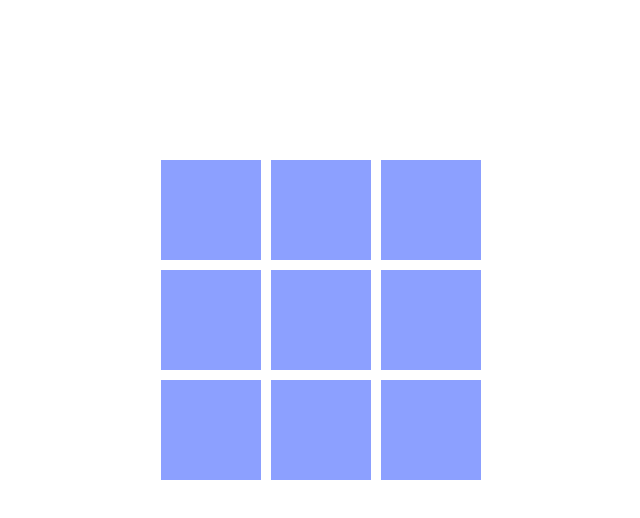
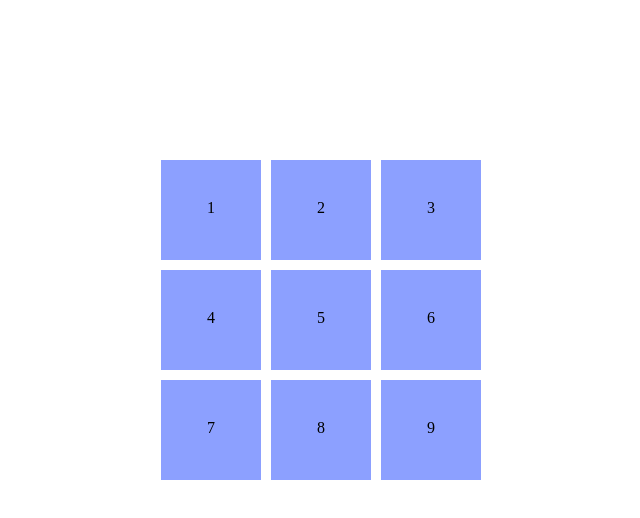
Before and after one commit to Iversen1/Tic-Tac-Toe, a plain HTML site: page index.html in a window 1280 px wide. Shown: the full height of the page, 415-1055 px from the left. Drawn offline with Linux system fonts and the light colour scheme.

Commit message:
added buttons

```diff
--- a/main.js
+++ b/main.js
@@ -1,4 +1,6 @@
 // Start with getting the X and O from the array into the HTML,
+// find each square in the html
+//
 // Module
 const gameBoard = (() => {
     let gameboard = ["O", "X", "0",
@@ -10,24 +12,32 @@ const gameBoard = (() => {
 const Player = (name, points) => {
     const getName = () => name;
     const getPoints = () => points;
+}
 
+const displayController = (() => {
+})
+
+function renderBoard () {
+    let grid = document.getElementById("container");
+    for(i=1; i<10; i++) {
+        let singleGrid = document.createElement("div");
+        grid.appendChild(singleGrid).className = "single-grid";
+        singleGrid.setAttribute("id", "grid" + i);
+        singleGrid.innerHTML = i;
+    }
+}
+renderBoard()
+
+var elements = document.getElementsByClassName("single-grid");
+
+for ( i= 0; i< elements.length; i++) {
+    elements[i].addEventListener("click", function() {
+        console.log("button"+ "clicked")
+    })
 
 }
 
-const displayController = (() => {
-
-})
-
-
-function renderBoard (rows, cols) {
-    let grid = document.getElementById("container");
-    for(i=0; i <rows * cols; i++) {
-        let singleGrid = document.createElement("div");
-        grid.appendChild(singleGrid).className = "single-grid";
-
-
-
-    }
-
-}
-renderBoard(3,3)
+// Array.from(document.getElementsByClassName("single-grid")).forEach((element) =>
+//     addEventListener("click", function() {
+//         console.log(event.target)
+//     }) );
--- a/style.css
+++ b/style.css
@@ -21,3 +21,8 @@ body {
     height: 100px
 
   }
+.single-grid {
+    text-align: center;
+    line-height: 6em;
+
+}
```
Also changed, not shown: index.html (+1 -0 lines).
